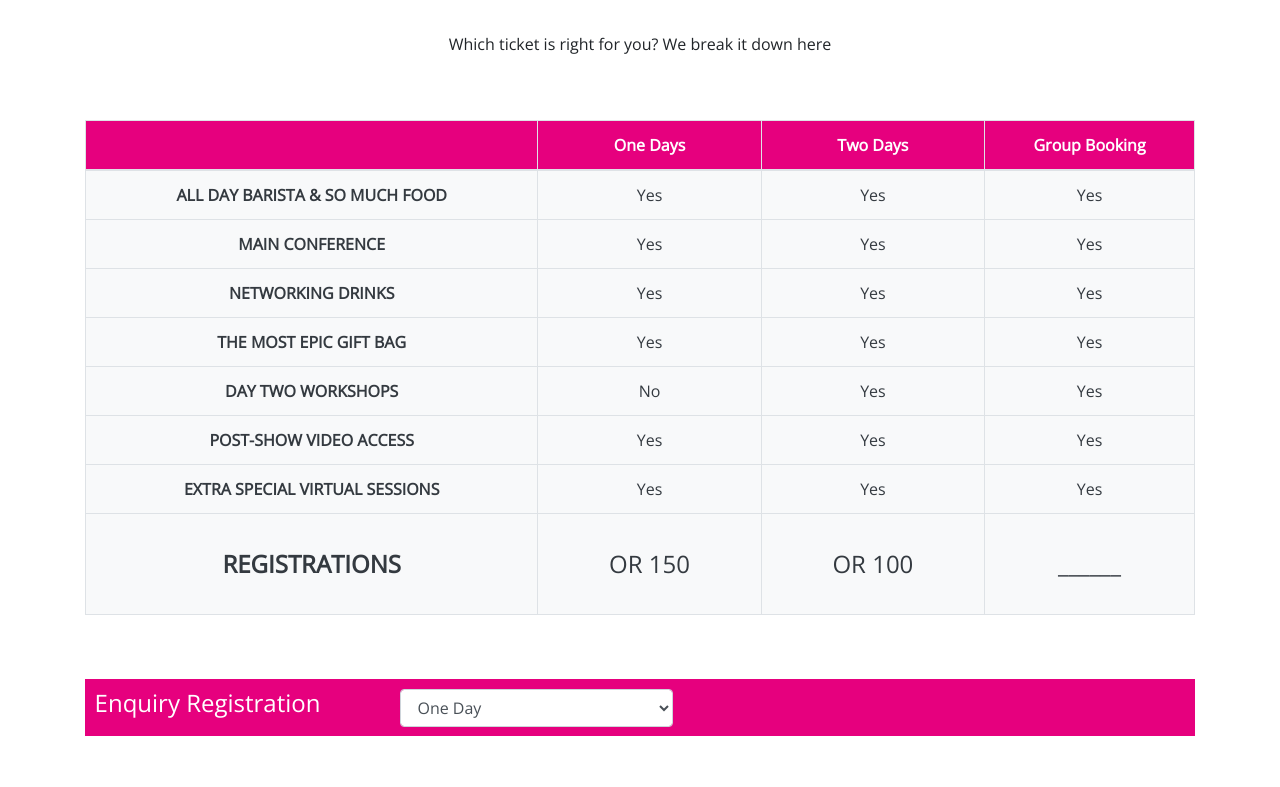
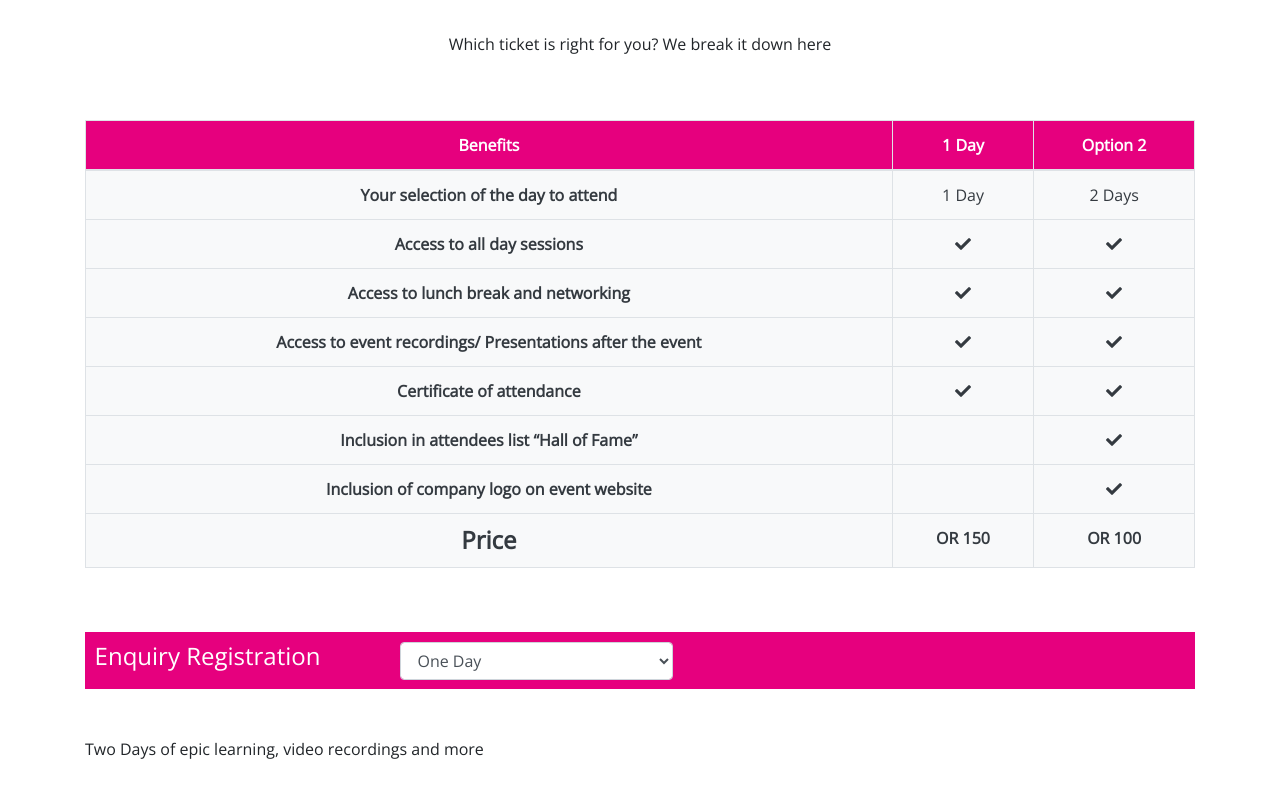
Before and after one commit to hoseinsedaqat/Osmw, a Vue app: page /attend in a window 1280 px wide. Shown: the part 1120-1907 px from the top of the page. Built offline with nearby package versions, Linux system fonts and the light colour scheme.

Commit message:
add table changes in attend

```diff
--- a/src/components/FormContacts.vue
+++ b/src/components/FormContacts.vue
@@ -61,8 +61,8 @@
             </li>
             <li class="mt-4">
               <img src="@/assets/Images/telephone.png" alt="" style="width:30px;">
-              <span class="mx-2">+968 24694905</span>
-              <p class="m-self mt-1">+968 94060921</p>
+              <span class="mx-2">+968 7400044</span>
+              <!-- <p class="m-self mt-1">+968 94060921</p> -->
             </li>
             <li class="mt-4">
               <img src="@/assets/Images/emails.png" alt="" style="width:30px;">
--- a/src/data/SpeakersData.js
+++ b/src/data/SpeakersData.js
@@ -14,14 +14,14 @@ import SpeakerThirteen from '@/assets/Images/Amira Al Busaidi.jpeg';
 
 export const SpeakerData = [
     {
-        name: 'H.H. Sayeeda Basma Al Said',
+        name: 'HH Sayeeda Basma Al Said',
         career: 'Mental Health Specialist|Tedax Speaker |Multi-Award Winner',
         image: SpeakerOne,
         page: 'H.H.SayeedaBasmaAlSaid',
         when:`13-14 June 2022`,
         where:`Crystal Ballroom, Grand Millennium,  Muscat`,
         description: `
-        H Sayeeda Basma Al Said is a well-established psychotherapist, clinical hypnotherapist, mental health counselor, owner, and founder of the first mental health clinic in Oman, Whispers of Serenity, which she opened in 2012. She aspires to establish the clinic as a a hotbed of psychology and mental-health related information not only in Oman, but in the neighbouring Gulf countries, as well as on a global level. She also aims to establish it as a training centre for psychology students.
+        HH Sayeeda Basma Al Said is a well-established psychotherapist, clinical hypnotherapist, mental health counselor, owner, and founder of the first mental health clinic in Oman, Whispers of Serenity, which she opened in 2012. She aspires to establish the clinic as a a hotbed of psychology and mental-health related information not only in Oman, but in the neighbouring Gulf countries, as well as on a global level. She also aims to establish it as a training centre for psychology students.
 
 In 2015, she won the GR8! Women Achievers Awards for her contribution to society.  She regularly participates in community and professional events. Her “Not Alone” Mental Health Awareness initiative, an ongoing effort to create societal awareness of the importance of mental well-being is a living proof of her dedication and ambition towards the betterment of the society.
 
--- a/src/views/Attend/Components/AttendTable.vue
+++ b/src/views/Attend/Components/AttendTable.vue
@@ -6,60 +6,51 @@
           <table class="table table-bordered text-center">
             <thead class="thead-pink">
               <tr>
-                <th></th>
-                <th scope="col">One Days</th>
-                <th scope="col">Two Days</th>
-                <th scope="col">Group Booking</th>
+                <th scope="col">Benefits</th>
+                <th scope="col">1 Day</th>
+                <th scope="col">Option 2</th>
               </tr>
             </thead>
             <tbody class="bg-light text-dark">
               <tr>
-                <th>ALL DAY BARISTA & SO MUCH FOOD</th>
-                <td>Yes</td>
-                <td>Yes</td>
-                <td>Yes</td>
+                <th>Your selection of the day to attend </th>
+                <td>1 Day</td>
+                <td>2 Days</td>
               </tr>
               <tr>
-                <th>MAIN CONFERENCE</th>
-                <td>Yes</td>
-                <td>Yes</td>
-                <td>Yes</td>
+                <th>Access to all day sessions</th>
+                <td><i class="fa fa-check" aria-hidden="true"></i></td>
+                <td><i class="fa fa-check" aria-hidden="true"></i></td>
               </tr>
               <tr>
-                <th>NETWORKING DRINKS</th>
-                <td>Yes</td>
-                <td>Yes</td>
-                <td>Yes</td>
+                <th>Access to lunch break and networking</th>
+                <td><i class="fa fa-check" aria-hidden="true"></i></td>
+                <td><i class="fa fa-check" aria-hidden="true"></i></td>
               </tr>
               <tr>
-                <th>THE MOST EPIC GIFT BAG</th>
-                <td>Yes</td>
-                <td>Yes</td>
-                <td>Yes</td>
+                <th>Access to event recordings/ Presentations after the event</th>
+                <td><i class="fa fa-check" aria-hidden="true"></i></td>
+                <td><i class="fa fa-check" aria-hidden="true"></i></td>
               </tr>
               <tr>
-                <th>DAY TWO WORKSHOPS</th>
-                <td>No</td>
-                <td>Yes</td>
-                <td>Yes</td>
+                <th>Certificate of attendance</th>
+                <td><i class="fa fa-check" aria-hidden="true"></i></td>
+                <td><i class="fa fa-check" aria-hidden="true"></i></td>
               </tr>
               <tr>
-                <th>POST-SHOW VIDEO ACCESS</th>
-                <td>Yes</td>
-                <td>Yes</td>
-                <td>Yes</td>
+                <th>Inclusion in attendees list “Hall of Fame”</th>
+                <td></td>
+                <td><i class="fa fa-check" aria-hidden="true"></i></td>
               </tr>
               <tr>
-                <th>EXTRA SPECIAL VIRTUAL SESSIONS</th>
-                <td>Yes</td>
-                <td>Yes</td>
-                <td>Yes</td>
+                <th>Inclusion of company logo on event website</th>
+                <td></td>
+                <td><i class="fa fa-check" aria-hidden="true"></i></td>
               </tr>
               <tr>
-                <th class="tableAttendShow">REGISTRATIONS</th>
-                <td class="tableAttendShow">OR 150</td>
-                <td class="tableAttendShow">OR 100</td>
-                <td class="tableAttendShow">______</td>
+                <th><b class="font-weight-bold h4 text-dark">Price</b></th>
+                <td><b class="tableAttendShow font-weight-bold text-dark">OR 150</b></td>
+                <td><b class="tableAttendShow font-weight-bold text-dark">OR 100</b></td>
               </tr>
             </tbody>
           </table>
@@ -81,15 +72,14 @@ export default {
   color: #fff;
 }
 
-.tableAttendShow {
+/* .tableAttendShow {
   font-size: 1.5rem;
   padding: 2rem;
-}
+} */
 
 @media screen and (max-width: 1000px) {
   .tableAttendShow {
     font-size: 1rem;
-    padding: 1rem;
   }
 }
 </style>
--- a/src/views/Home/Components/TicktsHome.vue
+++ b/src/views/Home/Components/TicktsHome.vue
@@ -101,8 +101,7 @@
           <div class="cards" id="cardOne">
             <div class="card-body">
               <h5 class="text-center">Group Booking</h5>
-              <h1 class="text-center font-weight-bold">OR 100</h1>
-              <span class="font-own d-block text-center font-weight-bold">(minimum 5)</span>
+              <h1 class="text-center font-weight-bold">_ _ _</h1>
               <p class="mt-4 text-center">Admission to Conference</p>
               <div class="mt-5 ftickts">
                 <div class="my-1">
```
Also changed, not shown: src/views/Home/Components/SpeakersHome.vue (+45 -29 lines).
